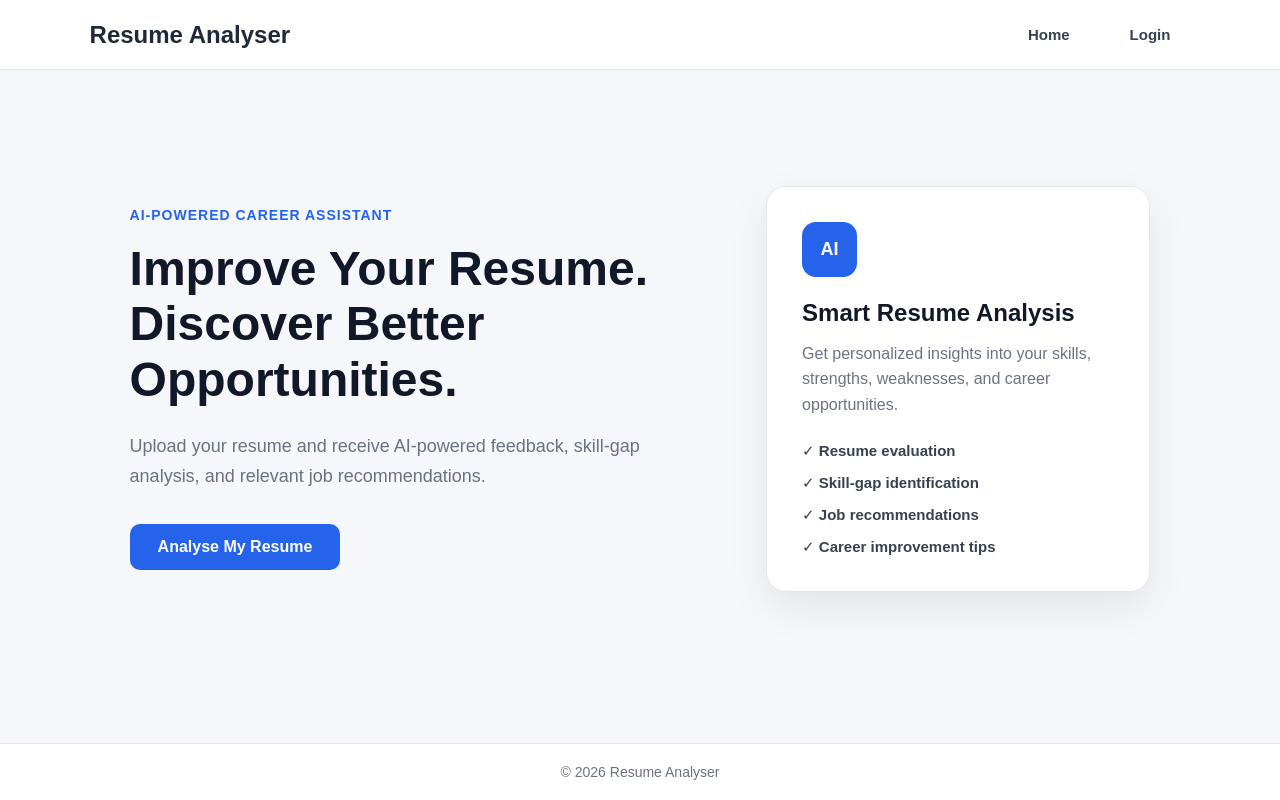
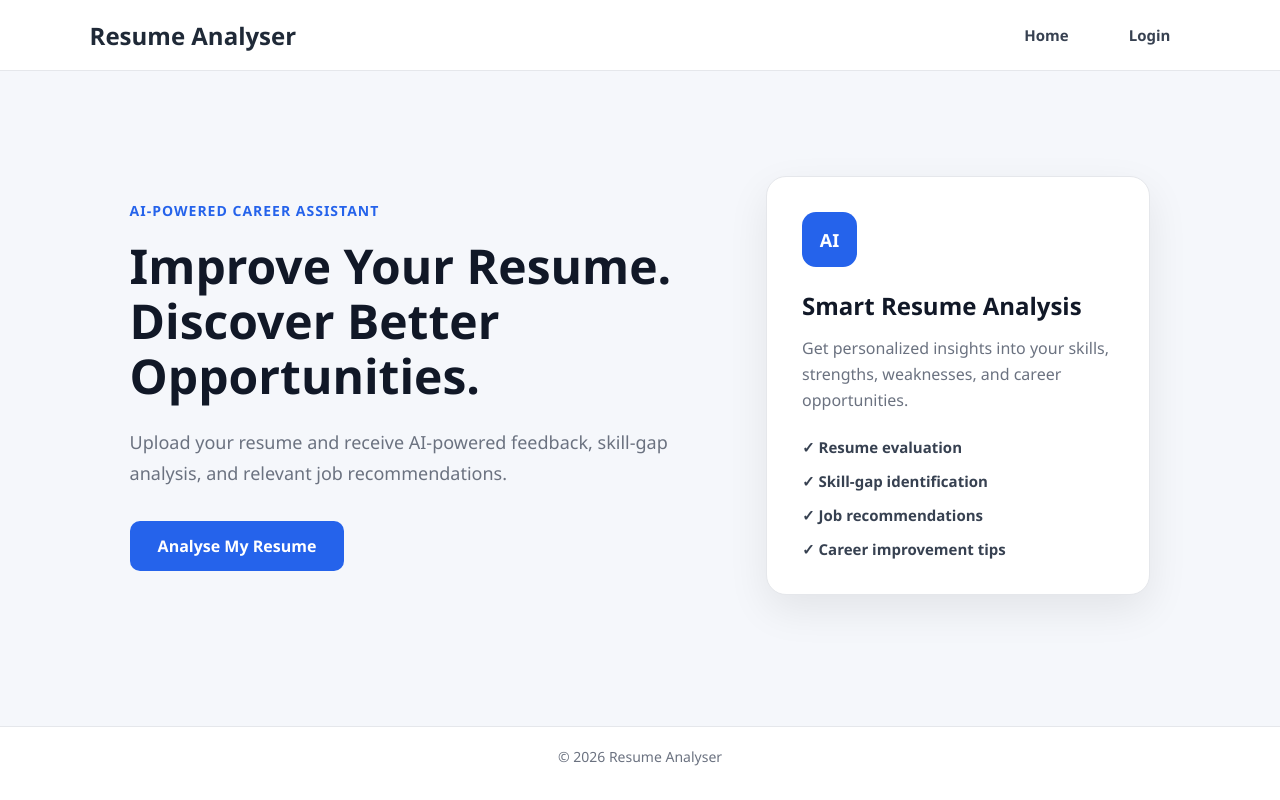
Before and after one commit to messy-Bot/Resume-Analyser, a React (Vite) app in the folder frontend/: page / in a window 1280 px wide. Built offline with nearby package versions, Linux system fonts and the light colour scheme; no server answers.

Commit message:
Refactor CSS styles and update font family
Updated CSS styles for body and root elements, added new styles for images and headings.

```diff
--- a/frontend/src/index.css
+++ b/frontend/src/index.css
@@ -1,29 +1,27 @@
-:root {
-    font-family: Arial, Helvetica, sans-serif;
-    color: #222;
-    background: #f5f7fb;
-    font-synthesis: none;
-    text-rendering: optimizeLegibility;
-}
-
 * {
-    margin: 0;
-    padding: 0;
     box-sizing: border-box;
 }
 
 html {
+    margin: 0;
+    padding: 0;
     scroll-behavior: smooth;
 }
 
 body {
+    margin: 0;
+    padding: 0;
     min-width: 320px;
     min-height: 100vh;
+
+    font-family:
+        "Poppins",
+        "Segoe UI",
+        Arial,
+        sans-serif;
+
     background: #f5f7fb;
-}
-
-#root {
-    min-height: 100vh;
+    color: #111827;
 }
 
 button,
@@ -35,19 +33,38 @@ select {
 
 button {
     border: none;
+    cursor: pointer;
 }
 
-input,
-textarea,
-select {
-    outline: none;
+button:disabled {
+    cursor: not-allowed;
 }
 
 a {
     color: inherit;
 }
 
+img {
+    max-width: 100%;
+    display: block;
+}
+
 ul,
 ol {
-    list-style: none;
+    margin: 0;
+    padding: 0;
 }
+
+h1,
+h2,
+h3,
+h4,
+h5,
+h6,
+p {
+    margin-top: 0;
+}
+
+#root {
+    min-height: 100vh;
+}
```
